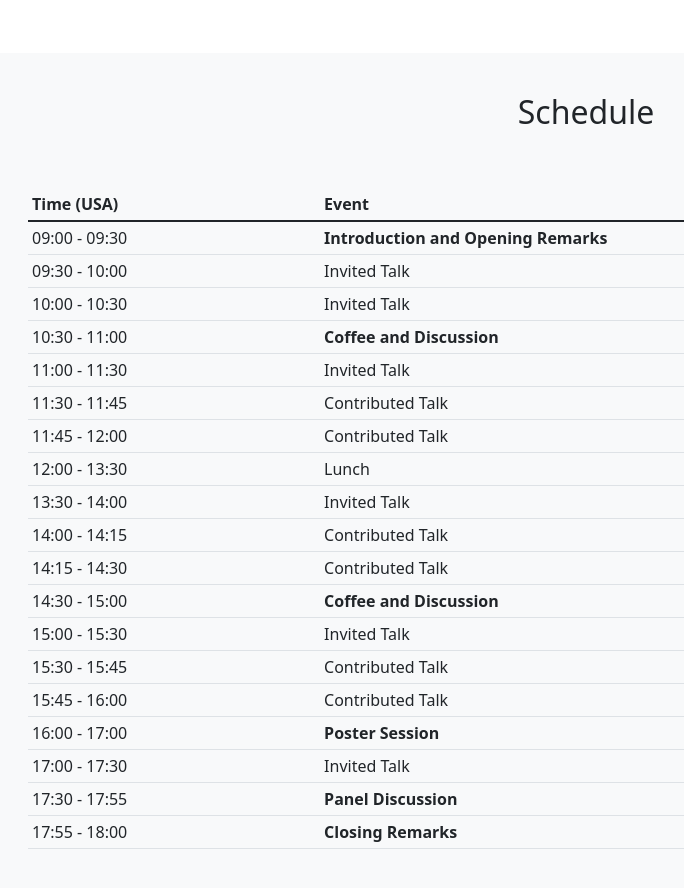
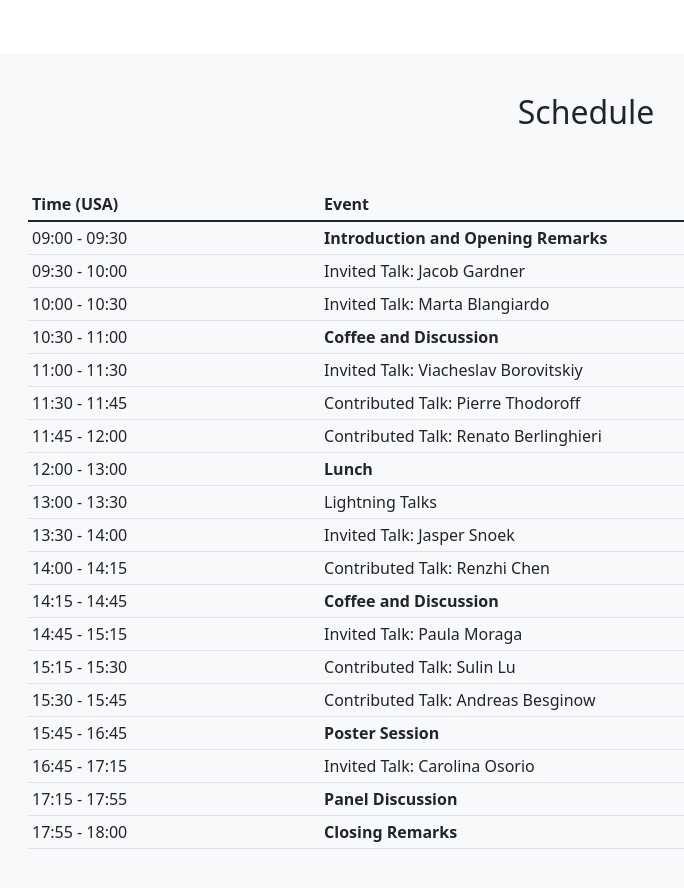
Before and after one commit to gp-seminar-series/neurips-2022, a Jekyll site: the page built from index.html, in a window 1280 px wide and 900 px high, scrolled down 1841 px. Shown: the top 888 px of the window, without its empty margins (54-738 px from the left). Built offline with Jekyll 4.4.1, drawn with Linux system fonts in a browser that asks for light colours; nearby versions of some CDN libraries.

Commit message:
Update schedule.

```diff
--- a/schedule.html
+++ b/schedule.html
@@ -9,23 +9,23 @@ published: false
 | Time (USA)    | Event                                          |
 |---------------|------------------------------------------------|
 | 09:00 - 09:30 | **Introduction and Opening Remarks** |
-| 09:30 - 10:00 | Invited Talk |
-| 10:00 - 10:30 | Invited Talk |
+| 09:30 - 10:00 | Invited Talk: Jacob Gardner |
+| 10:00 - 10:30 | Invited Talk: Marta Blangiardo |
 | 10:30 - 11:00 | **Coffee and Discussion** |
-| 11:00 - 11:30 | Invited Talk |
-| 11:30 - 11:45 | Contributed Talk |
-| 11:45 - 12:00 | Contributed Talk |
-| 12:00 - 13:30 | Lunch |
-| 13:30 - 14:00 | Invited Talk |
-| 14:00 - 14:15 | Contributed Talk |
-| 14:15 - 14:30 | Contributed Talk |
-| 14:30 - 15:00 | **Coffee and Discussion** |
-| 15:00 - 15:30 | Invited Talk |
-| 15:30 - 15:45 | Contributed Talk |
-| 15:45 - 16:00 | Contributed Talk |
-| 16:00 - 17:00 | **Poster Session** |
-| 17:00 - 17:30 | Invited Talk |
-| 17:30 - 17:55 | **Panel Discussion** |
+| 11:00 - 11:30 | Invited Talk: Viacheslav Borovitskiy |
+| 11:30 - 11:45 | Contributed Talk: Pierre Thodoroff |
+| 11:45 - 12:00 | Contributed Talk: Renato Berlinghieri |
+| 12:00 - 13:00 | **Lunch** |
+| 13:00 - 13:30 | Lightning Talks |
+| 13:30 - 14:00 | Invited Talk: Jasper Snoek |
+| 14:00 - 14:15 | Contributed Talk: Renzhi Chen |
+| 14:15 - 14:45 | **Coffee and Discussion** |
+| 14:45 - 15:15 | Invited Talk: Paula Moraga |
+| 15:15 - 15:30 | Contributed Talk: Sulin Lu |
+| 15:30 - 15:45 | Contributed Talk: Andreas Besginow |
+| 15:45 - 16:45 | **Poster Session** |
+| 16:45 - 17:15 | Invited Talk: Carolina Osorio |
+| 17:15 - 17:55 | **Panel Discussion** |
 | 17:55 - 18:00 | **Closing Remarks** |
 |---------------|------------------------------------------------|
 {: .table .table-sm .table-hover }
```
